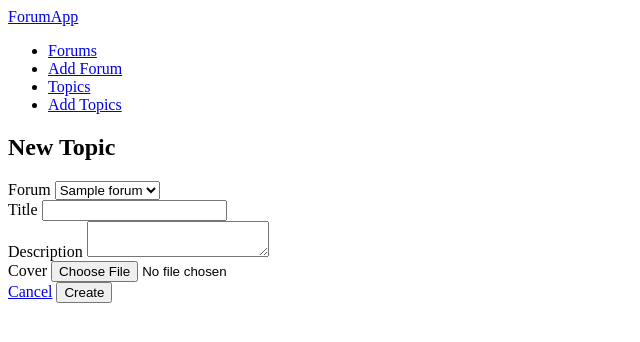
After one commit to SiklodiDani/Forumapp, a Node server app: page /topics/new in a window 1280 px wide. The commit adds this page. Shown: the top 342 px of the page, without its empty margins (0-640 px from the left). Run offline with Node 20, Linux system fonts and the light colour scheme; tables that the repository leaves empty hold one stand-in row (values such as "Sample post"); lists and menus that the app fills with data are empty; some libraries are stand-ins or nearby versions.

Commit message:
added topic mongo model, views and routes

```diff
--- a/routes/forums.js
+++ b/routes/forums.js
@@ -21,7 +21,7 @@ router.get('/new', (req, res) => {
 // Create forum route
 router.post('/', async (req, res) => {
     const forum = new Forum({
-        name: req.body.name
+        title: req.body.title
     })
     try{
     	const newForum = await forum.save()
--- /dev/null
+++ b/routes/topics.js
@@ -0,0 +1,30 @@
+const express = require('express')
+const router = express.Router()
+const Topic = require('../models/topic')
+const Forum = require('../models/forum')
+
+// All topics route
+router.get('/', async (req, res) => {
+  res.send('All Books')
+})
+
+// New topic route
+router.get('/new', async (req, res) => {
+	try {
+        const forums = await Forum.find({})
+        const topic = new Topic()
+        res.render('topics/new', {
+            forums: forums,
+            topic: topic
+        })
+    } catch {
+        res.redirect('/topics')
+    }
+})
+
+// Create topic route
+router.post('/', async (req, res) => {
+	res.send('create book')
+})
+
+module.exports = router
--- a/server.js
+++ b/server.js
@@ -9,6 +9,7 @@ const bodyParser = require('body-parser')
 
 const indexRouter = require('./routes/index')
 const forumRouter = require('./routes/forums')
+const topicRouter = require('./routes/topics')
 
 
 app.set('view engine', 'ejs')
@@ -26,5 +27,6 @@ db.once('open', () => console.log('Connected to Mongoose'))
 
 app.use('/', indexRouter)
 app.use('/forums', forumRouter)
+app.use('/topics', topicRouter)
 
 app.listen(process.env.PORT || 3000)
--- a/views/forums/index.ejs
+++ b/views/forums/index.ejs
@@ -1,5 +1,4 @@
 <h2>Forums</h2>
-<br>
 <% forums.forEach(forum => { %>
-    <div><%= forum.name %> </div>
+    <div><%= forum.title %> </div>
 <% }) %>
--- a/views/partials/errorMessage.ejs
+++ b/views/partials/errorMessage.ejs
@@ -1,3 +1,3 @@
-<% if (locals.errorMessagee != null) { %>
+<% if (locals.errorMessage != null) { %>
 	<%= errorMessage %>
 <% } %>
--- a/views/partials/header.ejs
+++ b/views/partials/header.ejs
@@ -4,6 +4,8 @@
         <ul>
             <li><a href="/forums">Forums</a></li>
             <li><a href="/forums/new">Add Forum</a></li>
+            <li><a href="/topics">Topics</a></li>
+            <li><a href="/topics/new">Add Topics</a></li>
         </ul>
     </nav>
 </header>
--- /dev/null
+++ b/views/topics/_form_fields.ejs
@@ -0,0 +1,27 @@
+<div>
+	<label>Forum</label>
+	<select name="forum">
+		<%forums.forEach(forum => {%>
+    		<%if (forum.id === topic.forum) {%>
+    			<option selected label="<%=forum.title%>" value="<%=forum.id%>">
+			<%} else {%>
+    	 		<option label="<%=forum.title%>" value="<%=forum.id%>">
+    		<% } %>
+		<%})%>
+	</select>
+</div>
+
+<div>
+	<label>Title</label>
+	<input type="text" name="title" value="<%= topic.title %>">
+</div>
+
+<div>
+	<label>Description</label>
+	<textarea name="description" ><%= topic.description %> </textarea>
+</div>
+
+<div>
+    <label>Cover</label>
+    <input type="file" name="cover">
+</div>
--- /dev/null
+++ b/views/topics/new.ejs
@@ -0,0 +1,6 @@
+<h2>New Topic</h2>
+<form action="/topics" method="POST">
+	<%-include('_form_fields')%>
+	<a href="/topics">Cancel</a>
+    <button type="Submit">Create</button>
+</form>
```
Also changed, not shown: models/topic.js (added, +27 -0 lines).
